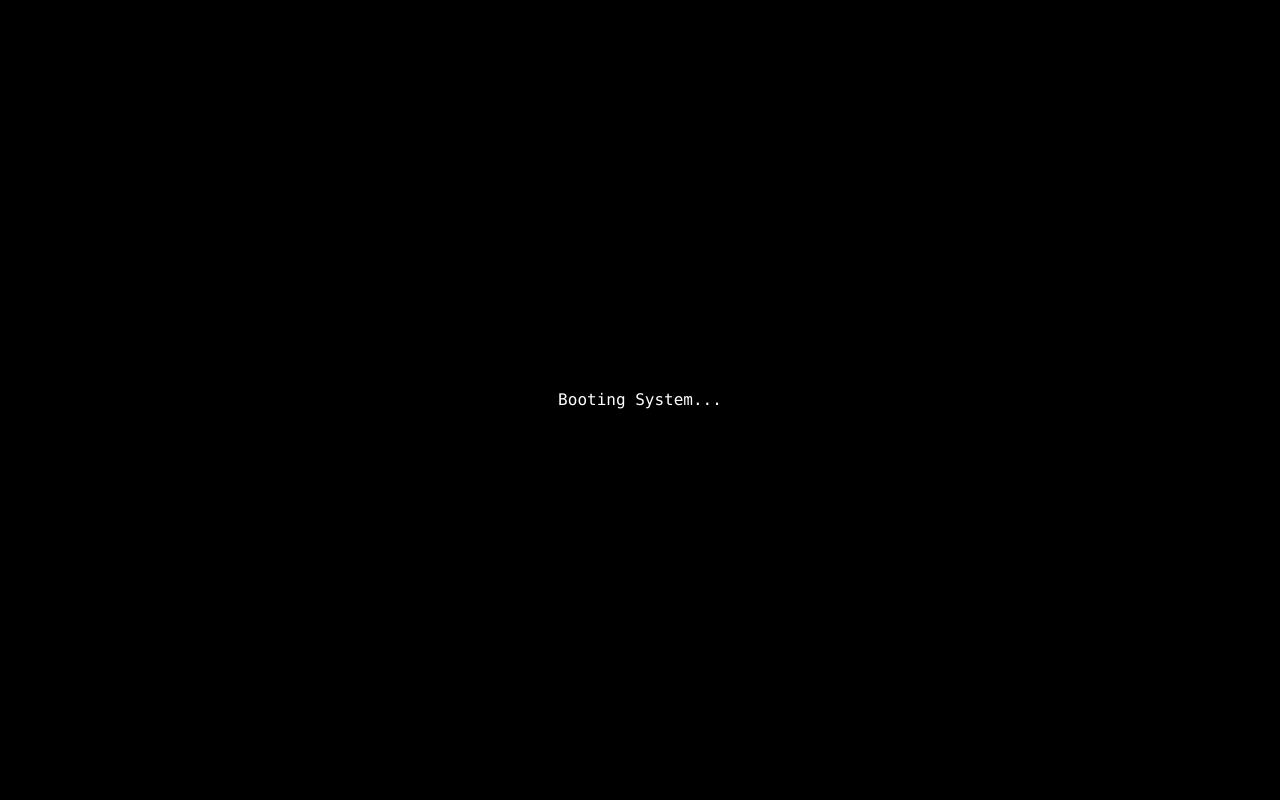
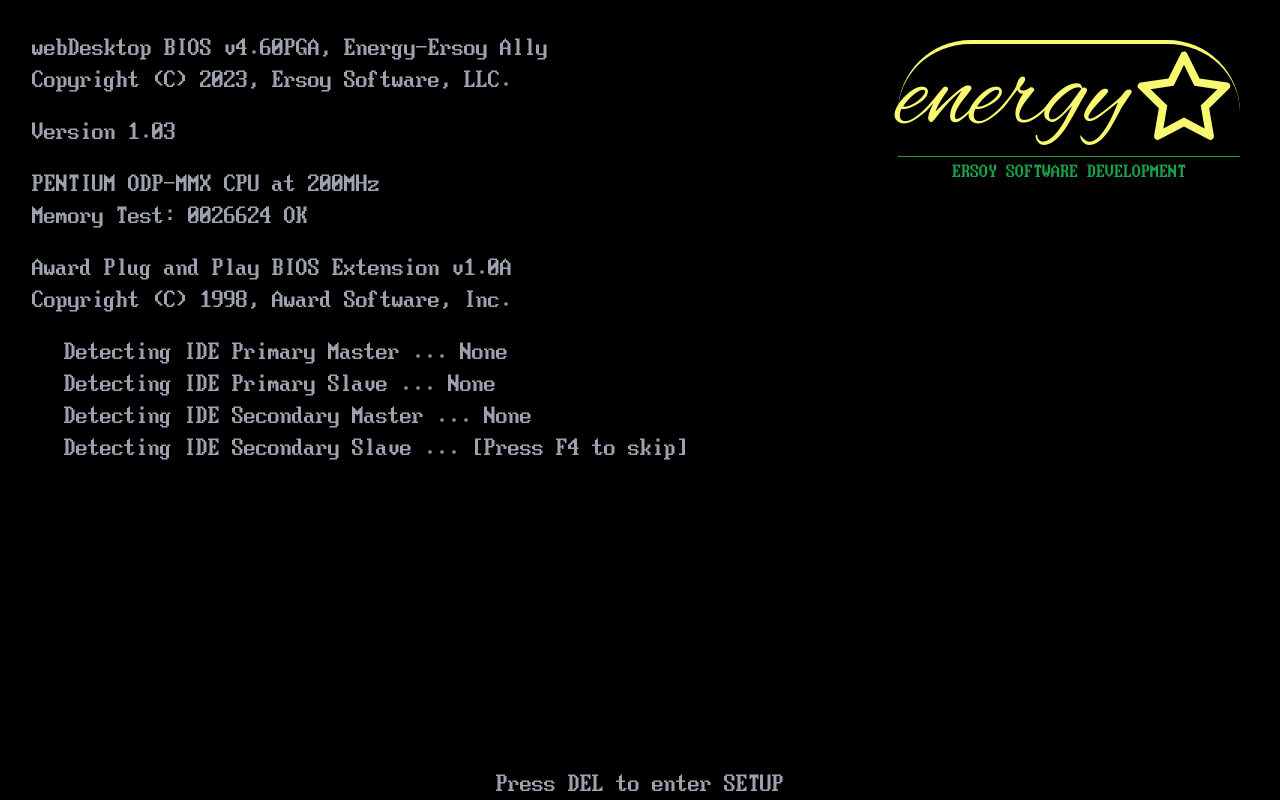
Before and after one commit to CagatayErsoy/webDesktop, a Next.js app: page /compaqBoot in a window 1280 px wide. Built offline with nearby package versions, Linux system fonts and the light colour scheme.

Commit message:
loading first screen

```diff
--- /dev/null
+++ b/app/compaqBoot/EnergyStarLogo.tsx
@@ -0,0 +1,24 @@
+// EnergyStarLogo.tsx
+import React from 'react';
+import { AiOutlineStar } from "react-icons/ai";
+import { Alex_Brush} from 'next/font/google'
+const brush=Alex_Brush({
+    subsets: ['latin'],
+    weight: '400'
+})
+const EnergyStarLogo: React.FC = () => {
+
+    return (
+        <div className="absolute top-0 right-0 m-10">
+
+            <div className={`text-yellow text-[7rem] border-t-4 border-yellow rounded-full`  }>
+            <div className='flex items-center justify-center'>  <span className={ brush.className}>energy </span>
+                <AiOutlineStar /> </div>
+
+                <div className="text-lg text-center text-green-600  border-t border-green-600">ERSOY SOFTWARE DEVELOPMENT</div>
+            </div>
+        </div>
+    );
+};
+
+export default EnergyStarLogo;
--- a/app/compaqBoot/page.tsx
+++ b/app/compaqBoot/page.tsx
@@ -1,34 +1,73 @@
-"use client"
-import React, { useState, useEffect } from 'react';
-import { useGlobalContext } from '../Context/appcontext';
-const CompaqBoot:React.FC = () => {
-    const {setIsLoading}=useGlobalContext()
-    const [loadingStep, setLoadingStep] = useState(0);
-    const steps = ['Loading RAM...', 'Initializing GPU...', 'Booting System...'];
+"use client";
+// CompaqBoot.tsx
+import React, { useState, useEffect } from "react";
+import { useGlobalContext } from "../Context/appcontext";
+import EnergyStarLogo from "./EnergyStarLogo"; // Make sure the path is correct
 
-    useEffect(() => {
-        const interval = setInterval(() => {
-            setLoadingStep((prevStep) => (prevStep < steps.length - 1 ? prevStep + 1 : prevStep));
-        }, 2000); // Change the speed as needed
-        const timeout=setTimeout(() => {
-            setIsLoading(false)
-        }, 6000);
+const CompaqBoot: React.FC = () => {
+  const { setIsLoading } = useGlobalContext();
+  const [memoryCount, setMemoryCount] = useState<number>(0);
+  const maxMemory = 26210; // The memory number from your image
 
-        return () => {clearInterval(interval)
-        clearTimeout(timeout)
-        };
+  useEffect(() => {
+    let interval: ReturnType<typeof setInterval>;
 
-    }, []);
+    if (memoryCount < maxMemory) {
+      interval = setInterval(() => {
+        setMemoryCount((prevCount) => {
+          const nextCount = prevCount + 1024; // Increment by 1024 to simulate memory check
+          if (nextCount >= maxMemory) {
+            clearInterval(interval); // Clear interval if maxMemory reached
+            setIsLoading(false); // Set loading to false once done
+          }
+          return nextCount;
+        });
+      }, 50); // Adjust time as needed for simulation speed
+    }
 
-    return (
-        <div className="w-full h-screen bg-black flex justify-center items-center text-white font-mono">
-            {loadingStep < steps.length ? (
-                <p>{steps[loadingStep]}</p>
-            ) : (
-                <p>System Ready</p>
-            )}
+    return () => {
+      clearInterval(interval);
+    };
+  }, [memoryCount, setIsLoading]);
+
+  const formatMemoryCount = (count: number): string => {
+    // Add leading zeros to the memory count and format it
+    return count.toString().padStart(7, "0");
+  };
+
+  return (
+    <div className="relative w-full h-screen bg-black text-gray-400 text-2xl">
+      <EnergyStarLogo />
+      <div className="flex flex-col p-8 gap-5">
+        <div>
+          <p>webDesktop BIOS v4.60PGA, Energy-Ersoy Ally</p>
+          <p>Copyright (C) 2023, Ersoy Software, LLC.</p>
         </div>
-    );
+        <div>
+          <p>Version 1.03</p>
+        </div>
+        <div>
+          <p>PENTIUM ODP-MMX CPU at 200MHz</p>
+          <p>Memory Test: {formatMemoryCount(memoryCount)} OK</p>
+        </div>
+        <div>
+          {" "}
+          <p>Award Plug and Play BIOS Extension v1.0A</p>
+          <p>Copyright (C) 1998, Award Software, Inc.</p>
+        </div>
+        <div className="mx-8">
+          {" "}
+          <p>Detecting IDE Primary Master ... None</p>
+          <p>Detecting IDE Primary Slave ... None</p>
+          <p>Detecting IDE Secondary Master ... None</p>
+          <p>Detecting IDE Secondary Slave ... [Press F4 to skip]</p>
+        </div>
+      </div>
+      <div className="absolute bottom-0 w-full text-center">
+        <p>Press DEL to enter SETUP</p>
+      </div>
+    </div>
+  );
 };
 
 export default CompaqBoot;
--- a/app/files/page.tsx
+++ b/app/files/page.tsx
@@ -16,8 +16,6 @@ export default function Files() {
 
   const borderRef = useRef<HTMLElement>(null);
   const{ setParentRef,setOpen,windows,addStack,removeStack,stack}=useGlobalContext()
-
-  const router = useRouter();
 
   const handleDoubleClick = (key:string) => {
     const cleanId = `${key}Window`;
```
